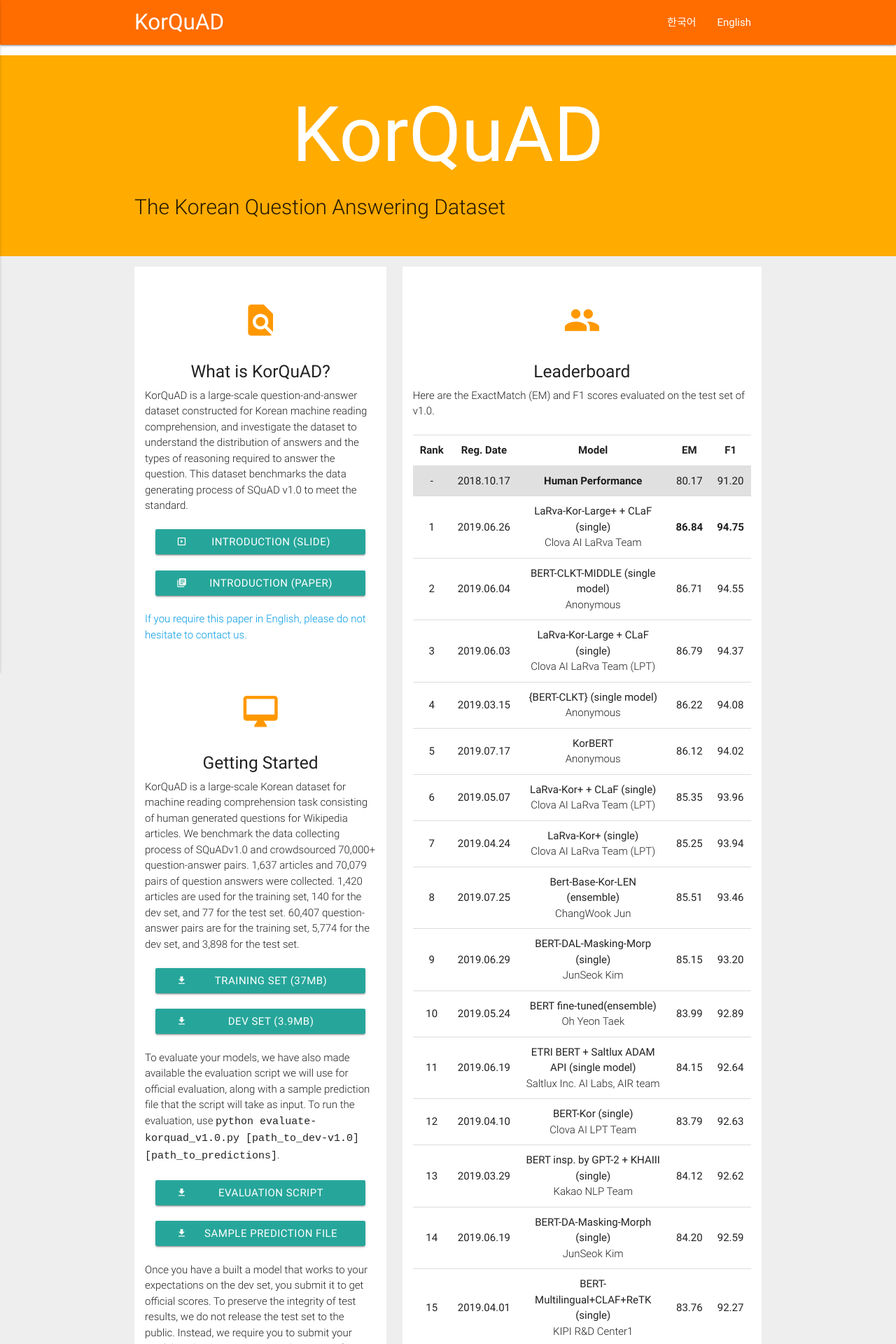
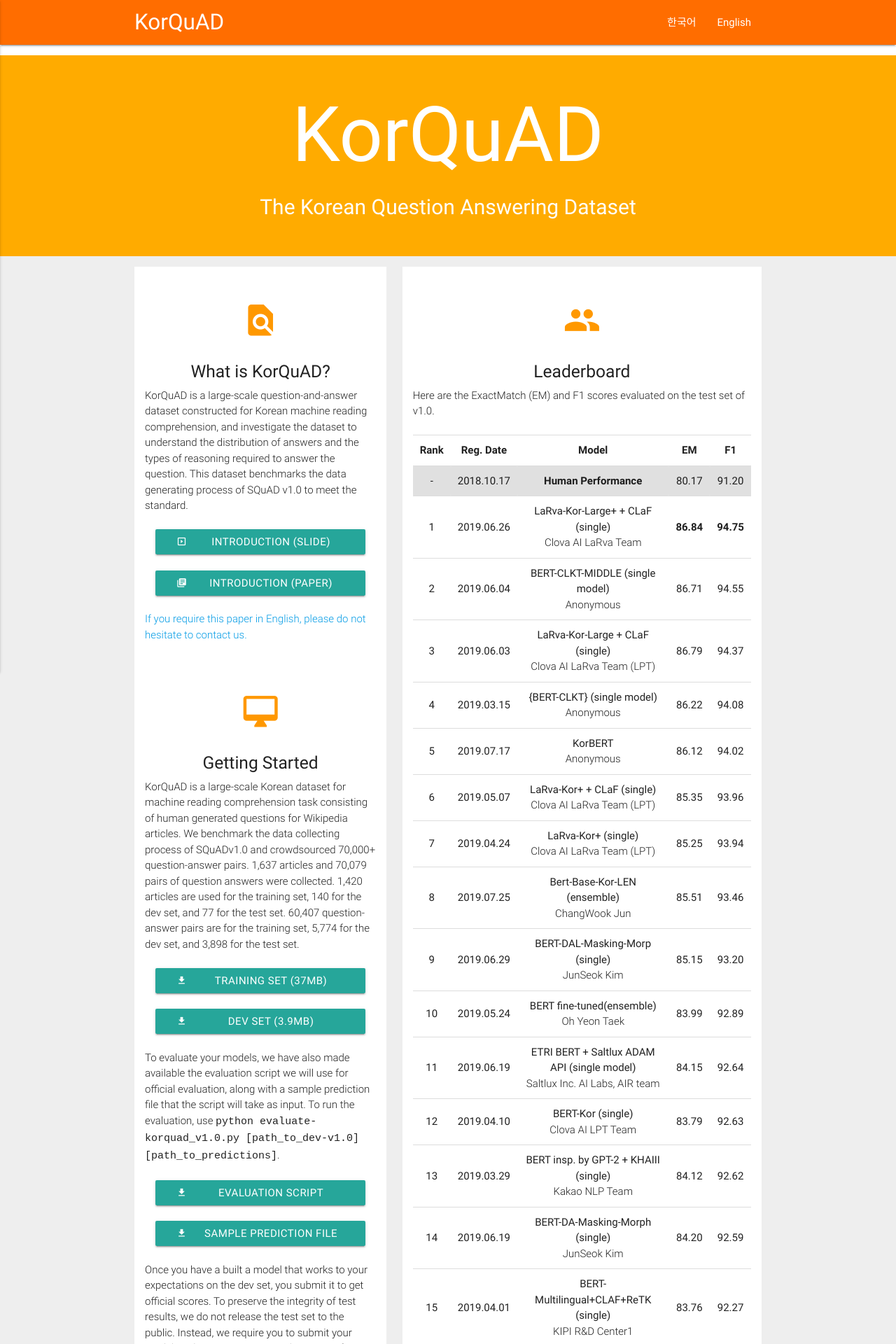
Before and after one commit to korquad/korquad.github.io, a Jekyll site: the page built from category/index_english.html, in a window 1280 px wide. Shown: the top 1920 px of the page at 70% size. Built offline with Jekyll 4.4.1, drawn with Linux system fonts in a browser that asks for light colours.

Commit message:
Update index_english.html

```diff
--- a/category/index_english.html
+++ b/category/index_english.html
@@ -48,7 +48,7 @@
     <div class="container">
       <br>
       <h1 class="header center white-text" style="font-size: 7.3em">KorQuAD</h1>
-      <h5 class="header col s12 light" style="font-size: 2em"><p>The Korean Question Answering Dataset</p></h5>
+      <h5 class="header center white-text" style="font-size: 2em"><p>The Korean Question Answering Dataset</p></h5>
       <br><br>
     </div>
   </div>
```
